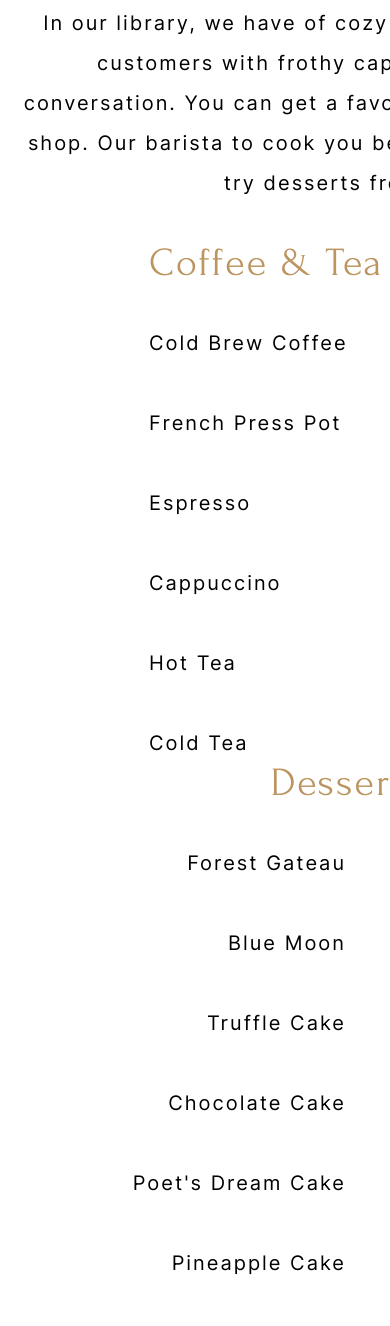
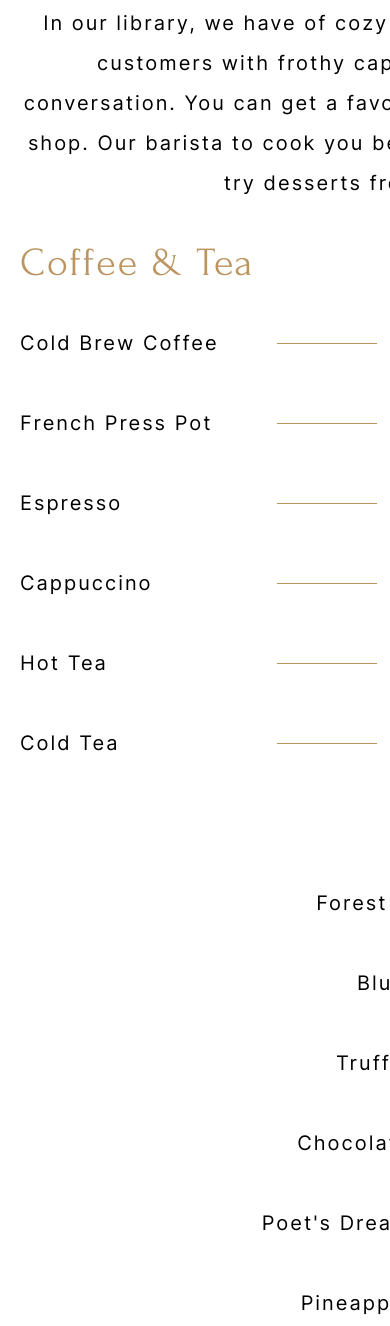
Before and after one commit to VicKhod/RS_Lib, a website: page index.html in a window 390 px wide. Shown: the part 4321-5647 px from the top of the page. Drawn offline with Linux system fonts and the light colour scheme.

Commit message:
feat: add media styles to coffee-shop section

```diff
--- a/media-style.scss
+++ b/media-style.scss
@@ -32,7 +32,6 @@
   }
 
   .favorites__items,
-  .coffee-shop__container,
   .contacts__container,
   .library-card__container {
     @include media-mixin-display-flex-col(center, center);
@@ -44,4 +43,17 @@
   .favorites__items__left-col {
     margin-right: 40px;
   }
+
+  .coffee-shop__container {
+    @include media-mixin-display-flex-col(center, _);
+    gap: 40px;
+
+    .left {
+      align-self: flex-start;
+    }
+
+    .right{
+      align-self: flex-end;
+    }
+  }
 }
```
Also changed, not shown: media-style.css, 1 other file.
